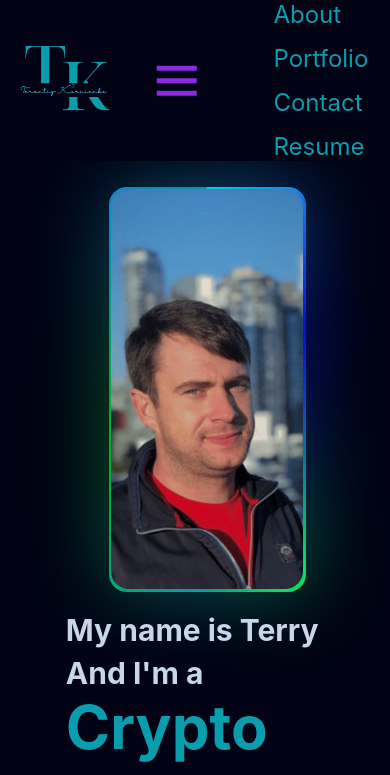
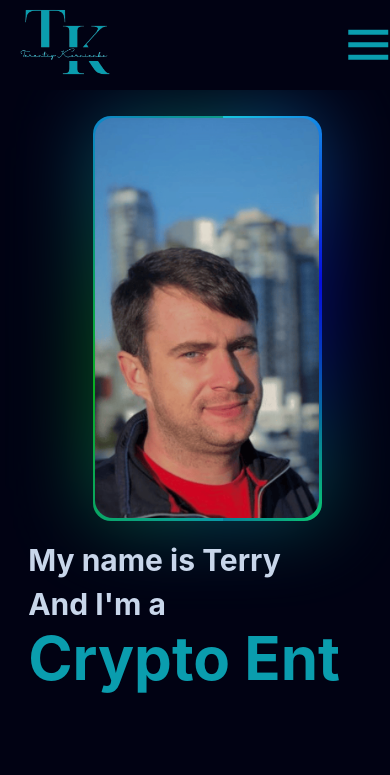
Before and after one commit to TerryKor/Terry-s-Portfolio-with-REACT, a React (Create React App) app: page / in a window 390 px wide. Shown: the top 775 px of the page. Built offline with nearby package versions, Linux system fonts and the light colour scheme.

Commit message:
making responsive design for moble screens

```diff
--- a/src/components/Footer.css
+++ b/src/components/Footer.css
@@ -61,5 +61,9 @@ transition: 1s ease;
 @media only screen and (max-width: 768px) {
   footer{
     bottom: auto;
+
   }
+.socialLinks a{
+  margin: 0px 10px;
 }
+}
--- a/src/components/Header.css
+++ b/src/components/Header.css
@@ -29,5 +29,4 @@ header{
 
 
 @media only screen and (max-width: 432px) {
-
   }
--- a/src/components/Navigation.css
+++ b/src/components/Navigation.css
@@ -130,15 +130,35 @@ header>i{
     display: flex;
     flex-direction: column;
     flex-wrap: wrap;
+
   }
-  header>i{
-    color: blueviolet;
+  header i{
+    color: #0a9dae;
     font-size: 60px;
+   }
+
+   .navbar{
+    display: flex;
+    flex-direction: column;
    }
 
    nav>.links{
     display: none;
     visibility: hidden;
+    margin: 10px 0px;
+   }
+
+   .visible{
+    position: fixed;
+    right: 0;
+    left: 0;
+    margin-top: 10px;
+    gap: 20px;
+    top: 80px;
+    width: inherit;
+    background-color:#000003;
+    z-index: 10;
+  box-shadow: 0px 9px 15px 0px rgba(10,157,174,0.71);
    }
 
    .visible>.links{
@@ -146,5 +166,9 @@ header>i{
     visibility: visible;
    }
 
+   .notVisible{
+    display: none;
+   }
+
 
 }
--- a/src/components/Navigation.js
+++ b/src/components/Navigation.js
@@ -5,34 +5,37 @@ function Navigation() {
   var iconList = ["bx bx-menu", "bx bx-x"];
   const [icon, setIcon] = useState(iconList[0]);
 
-  const [navClass, setNavClass] = useState('visible');
+  const [navClass, setNavClass] = useState("notVisible");
 
   const iconClick = () => {
     icon === iconList[0] ? setIcon(iconList[1]) : setIcon(iconList[0]);
+    icon === iconList[0] ? setNavClass("visible") : setNavClass("notVisible");
   };
 
-
-
+  const closeNav = () => {
+    setIcon(iconList[0])
+    setNavClass("notVisible")
+  };
 
   return (
-    <>
+    <div className="navbar">
       <i class={icon} onClick={iconClick}></i>
 
       <nav className={navClass}>
-        <Link className="link1 links" to="/">
+        <Link className="link1 links" onClick={closeNav} to="/">
           <p>About</p>
         </Link>
-        <Link className="link2 links" to="/portfolio">
+        <Link className="link2 links" onClick={closeNav} to="/portfolio">
           <p>Portfolio</p>
         </Link>
-        <Link className="link3 links" to="/contact">
+        <Link className="link3 links" onClick={closeNav} to="/contact">
           <p>Contact</p>
         </Link>
-        <Link className="link4 links" to="/resume">
+        <Link className="link4 links" onClick={closeNav} to="/resume">
           <p>Resume</p>
         </Link>
       </nav>
-    </>
+    </div>
   );
 }
 
--- a/src/components/Projects.css
+++ b/src/components/Projects.css
@@ -91,3 +91,9 @@
     opacity: 1;
 
 }
+@media only screen and (max-width: 425px) {
+.card{
+    width: 125vw;
+    height: 22vh;
+}
+}
--- a/src/index.css
+++ b/src/index.css
@@ -7,6 +7,7 @@ body {
   -moz-osx-font-smoothing: grayscale;
   background-color: #010213;
   display: flex;
+  overflow-x: none;
 }
 
 code {
--- a/src/pages/About.css
+++ b/src/pages/About.css
@@ -23,6 +23,7 @@ body {
 }
 span {
   color: #0a9dae;
+  /* height: 18vh; */
 }
 .aboutMe h3 {
   font-size: 50rem;
@@ -139,7 +140,7 @@ span {
   }
 }
 
-@media only screen and (max-width: 320px) {
+@media only screen and (max-width: 425px) {
   .sectionAboutMe {
     flex-direction: column-reverse;
     margin:0;
@@ -151,4 +152,8 @@ span {
   .aboutMe {
     font-size: 30px;
   }
+  span{
+    height: 18vh;
+  }
+
 }
--- a/src/pages/About.js
+++ b/src/pages/About.js
@@ -9,7 +9,7 @@ function About() {
       <div>
         <h2 className="aboutMe">My name is Terry</h2>
         <h1 className="aboutMe">
-          And I'm a{" "}
+          And I'm a{" "}<br/>
           <TypeAnimation className="animation"
             sequence={[
                 1000,
--- a/src/pages/Contact.css
+++ b/src/pages/Contact.css
@@ -168,3 +168,35 @@
     display: flex;
     flex-direction: row;
   }
+  @media only screen and (max-width: 425px) {
+
+    .wrap {
+      align-self: center;
+      width: 100vw;
+      margin: 0px 10px;
+      padding-left: 10px;
+    }
+    .formWrap:after{
+      width: 100vw;
+      object-fit: cover;
+      background-size: 100%;
+      background-repeat: no-repeat;
+
+    }
+
+    .formWrap{
+      background-size: 100%;
+      height: 500px;
+
+    }
+    form{
+      margin: 0;
+    }
+
+    .formWrap:before{
+      width: 100vw;
+      background-size: 100%;
+      background-repeat: no-repeat;
+    }
+
+  }
--- a/src/pages/Portfolio.css
+++ b/src/pages/Portfolio.css
@@ -9,3 +9,9 @@
     flex-wrap: wrap;
     margin-top: 10px;
 }
+
+@media only screen and (max-width: 425px) {
+    .container{
+        margin: 0;
+    }
+}
```
